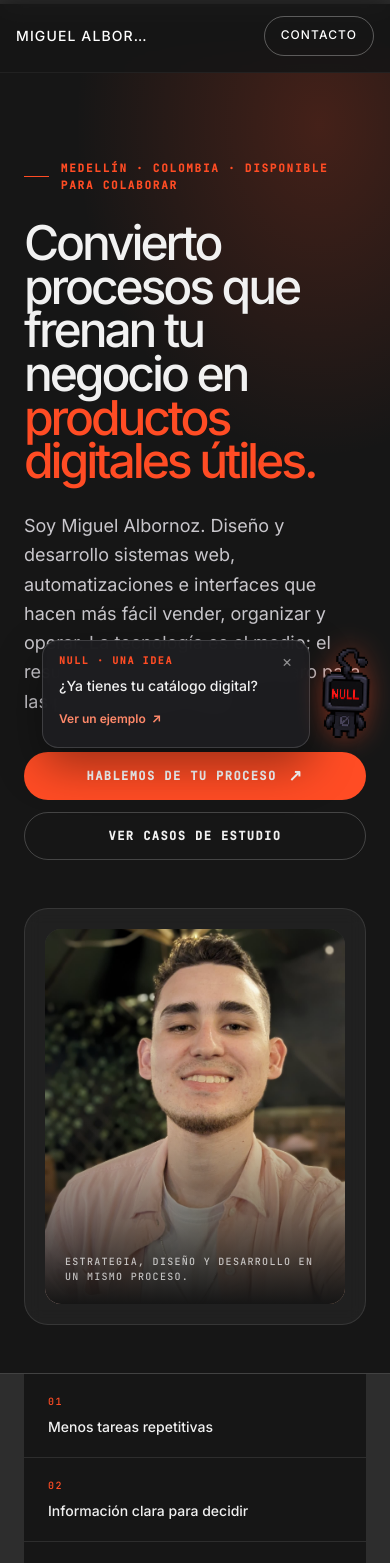
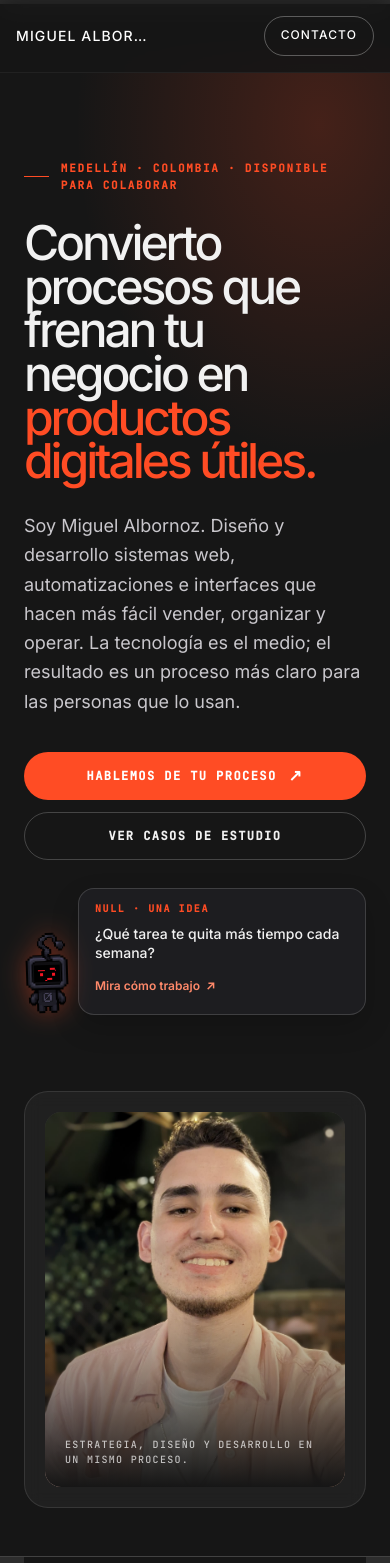
Before and after one commit to 2001mapa/portfolio_mapa, a Next.js app: page / in a window 390 px wide. Shown: the top 1563 px of the page. Built offline with nearby package versions, Linux system fonts and the light colour scheme.

Commit message:
feat: animate NULL expressions and mobile guide

```diff
--- a/src/app/globals.css
+++ b/src/app/globals.css
@@ -115,6 +115,44 @@
   animation: mascot-float 3.4s ease-in-out infinite;
 }
 
+.mascot-face {
+  position: absolute;
+  top: 41%;
+  left: 21%;
+  width: 58%;
+  height: 20%;
+  display: grid;
+  place-items: center;
+  background: #000;
+  opacity: 0;
+  pointer-events: none;
+}
+
+.mascot-face svg {
+  display: block;
+  width: 100%;
+  height: 100%;
+}
+
+@keyframes mascot-smile {
+  0%, 22%, 48%, 100% { opacity: 0; }
+  23%, 47% { opacity: 1; }
+}
+
+@keyframes mascot-think {
+  0%, 49%, 74%, 100% { opacity: 0; }
+  50%, 73% { opacity: 1; }
+}
+
+@keyframes mascot-wink {
+  0%, 75%, 98%, 100% { opacity: 0; }
+  76%, 97% { opacity: 1; }
+}
+
+.mascot-face-smile { animation: mascot-smile 12s steps(1, end) infinite; }
+.mascot-face-think { animation: mascot-think 12s steps(1, end) infinite; }
+.mascot-face-wink { animation: mascot-wink 12s steps(1, end) infinite; }
+
 @media (prefers-reduced-motion: reduce) {
   .project-loader-bar {
     animation: none;
@@ -125,4 +163,7 @@
   .mascot-float {
     animation: none;
   }
+
+  .mascot-face { animation: none; }
+  .mascot-face-smile { opacity: 1; }
 }
--- a/src/components/AboutSection.tsx
+++ b/src/components/AboutSection.tsx
@@ -2,6 +2,7 @@
 
 import { motion } from "framer-motion";
 import Image from "next/image";
+import { MobileMascotNote } from "./MobileMascotNote";
 
 const outcomes = [
   "Menos tareas repetitivas",
@@ -55,6 +56,8 @@ export function AboutSection() {
               Ver casos de estudio
             </a>
           </motion.div>
+
+          <MobileMascotNote id="about" />
         </div>
 
         <motion.aside
--- a/src/components/ContactSection.tsx
+++ b/src/components/ContactSection.tsx
@@ -2,6 +2,7 @@
 
 import { motion, useMotionValue, useSpring } from "framer-motion";
 import { useRef, useState } from "react";
+import { MobileMascotNote } from "./MobileMascotNote";
 
 export function ContactSection() {
   const [formState, setFormState] = useState({
@@ -73,6 +74,8 @@ export function ContactSection() {
             <span className="text-ember">QUE PODRÍA FUNCIONAR MEJOR?</span>
           </motion.h2>
         </div>
+
+        <MobileMascotNote id="contact" />
 
         {/* Content Layout */}
         <div className="flex flex-col lg:flex-row gap-16 lg:gap-24 justify-between">
--- a/src/components/MascotGuide.tsx
+++ b/src/components/MascotGuide.tsx
@@ -1,53 +1,15 @@
 "use client";
 
-import Image from "next/image";
 import Link from "next/link";
 import { useEffect, useRef, useState } from "react";
-
-type Moment = {
-  id: string;
-  message: string;
-  action: string;
-  href: string;
-  side: "left" | "right";
-};
-
-const moments: Moment[] = [
-  {
-    id: "about",
-    message: "¿Qué tarea te quita más tiempo cada semana?",
-    action: "Mira cómo trabajo",
-    href: "#process",
-    side: "right",
-  },
-  {
-    id: "work",
-    message: "¿Ya tienes tu catálogo digital?",
-    action: "Ver un ejemplo",
-    href: "/work/catalogo",
-    side: "left",
-  },
-  {
-    id: "services",
-    message: "¿Qué proceso quieres automatizar?",
-    action: "Cuéntame tu idea",
-    href: "#contact",
-    side: "right",
-  },
-  {
-    id: "contact",
-    message: "Podemos empezar por el problema que más te pesa.",
-    action: "Hablemos",
-    href: "#contact",
-    side: "left",
-  },
-];
+import { mascotMoments, type MascotMoment } from "@/data/mascotMoments";
+import { MascotSprite } from "./MascotSprite";
 
 const DISMISSED_KEY = "portfolio-mascot-dismissed";
 const SEEN_KEY = "portfolio-mascot-seen";
 
 export function MascotGuide() {
-  const [moment, setMoment] = useState<Moment | null>(null);
+  const [moment, setMoment] = useState<MascotMoment | null>(null);
   const [visible, setVisible] = useState(false);
   const [dismissed, setDismissed] = useState(false);
   const [activeId, setActiveId] = useState<string | null>(null);
@@ -63,10 +25,17 @@ export function MascotGuide() {
     }
 
     let frame = 0;
+    const desktopMedia = window.matchMedia("(min-width: 768px)");
     const update = () => {
       frame = 0;
+      if (!desktopMedia.matches) {
+        activeIdRef.current = null;
+        setActiveId(null);
+        setVisible(false);
+        return;
+      }
       const readingLine = window.innerHeight * 0.42;
-      const current = moments.find(({ id }) => {
+      const current = mascotMoments.find(({ id }) => {
         const bounds = document.getElementById(id)?.getBoundingClientRect();
         return bounds && bounds.top <= readingLine && bounds.bottom > readingLine;
       });
@@ -107,7 +76,7 @@ export function MascotGuide() {
 
   useEffect(() => {
     const showTimer = window.setTimeout(() => {
-      const current = moments.find(({ id }) => id === activeId);
+      const current = mascotMoments.find(({ id }) => id === activeId);
       if (!current || dismissed || shown.current.has(current.id) || document.hidden) return;
       if (document.activeElement instanceof HTMLInputElement || document.activeElement instanceof HTMLTextAreaElement) return;
 
@@ -138,7 +107,7 @@ export function MascotGuide() {
       aria-label="Sugerencia de NULL"
       aria-hidden={!visible}
       inert={!visible}
-      className={`pointer-events-none fixed bottom-24 right-3 z-40 w-[calc(100vw-1.5rem)] max-w-[21rem] transition-[opacity,transform] duration-300 ease-out motion-reduce:transition-none md:bottom-8 md:w-[22rem] md:max-w-none print:hidden ${moment.side === "left" ? "md:left-6 md:right-auto" : "md:bottom-28 md:right-6"} ${visible ? "translate-y-0 opacity-100" : "translate-y-4 opacity-0"}`}
+      className={`pointer-events-none fixed z-40 hidden w-[22rem] transition-[opacity,transform] duration-300 ease-out motion-reduce:transition-none md:bottom-8 md:block print:hidden ${moment.side === "left" ? "md:left-6" : "md:bottom-28 md:right-6"} ${visible ? "translate-y-0 opacity-100" : "translate-y-4 opacity-0"}`}
     >
       <div className={`flex items-end gap-1 ${moment.side === "left" ? "md:flex-row-reverse" : ""}`}>
         <div className="pointer-events-auto relative min-w-0 flex-1 rounded-2xl border border-white/15 bg-[#1d1d20]/95 px-4 py-3 text-white shadow-[0_18px_45px_rgba(0,0,0,0.38)] backdrop-blur-md">
@@ -156,14 +125,7 @@ export function MascotGuide() {
             {moment.action} <span aria-hidden="true">↗</span>
           </Link>
         </div>
-        <Image
-          src="/mascot-null-v2.png"
-          alt=""
-          width={64}
-          height={96}
-          unoptimized
-          className="mascot-float h-24 w-16 shrink-0 object-contain [image-rendering:pixelated] drop-shadow-[0_0_12px_rgba(255,76,36,0.45)]"
-        />
+        <MascotSprite />
       </div>
     </aside>
   );
--- /dev/null
+++ b/src/components/MascotSprite.tsx
@@ -0,0 +1,27 @@
+import Image from "next/image";
+
+export function MascotSprite({ size = "medium" }: { size?: "small" | "medium" }) {
+  return (
+    <span
+      aria-hidden="true"
+      className={`mascot-float relative block shrink-0 [image-rendering:pixelated] drop-shadow-[0_0_12px_rgba(255,76,36,0.42)] ${size === "small" ? "h-[84px] w-[46px]" : "h-24 w-[52px]"}`}
+    >
+      <Image src="/mascot-null-v2.png" alt="" width={296} height={545} unoptimized className="h-full w-full" />
+      <span className="mascot-face mascot-face-smile">
+        <svg viewBox="0 0 48 30" preserveAspectRatio="xMidYMid meet" shapeRendering="crispEdges" aria-hidden="true">
+          <path d="M7 7h3v4h3v3h4v-3h3V7h3v6h-3v4H10v-4H7zm21 0h3v4h3v3h4v-3h3V7h3v6h-3v4H31v-4h-3zM13 21h3v3h3v2h10v-2h3v-3h3v5h-3v3H16v-3h-3z" fill="#f31624" />
+        </svg>
+      </span>
+      <span className="mascot-face mascot-face-think">
+        <svg viewBox="0 0 48 30" preserveAspectRatio="xMidYMid meet" shapeRendering="crispEdges" aria-hidden="true">
+          <path d="M7 8h13v3H7zm21-3h9v3h3v3h-3V8h-9zM11 14h5v5h-5zm22 0h5v5h-5zm-9 9h8v3h-8zm-4 3h4v3h-4z" fill="#f31624" />
+        </svg>
+      </span>
+      <span className="mascot-face mascot-face-wink">
+        <svg viewBox="0 0 48 30" preserveAspectRatio="xMidYMid meet" shapeRendering="crispEdges" aria-hidden="true">
+          <path d="M7 13h14v3H7zm23-5h3v3h3v3h3v-3h3V8h3v7h-3v3h-9v-3h-3zM11 22h3v3h4v2h12v-2h4v-3h3v5h-3v3H14v-3h-3z" fill="#f31624" />
+        </svg>
+      </span>
+    </span>
+  );
+}
--- /dev/null
+++ b/src/components/MobileMascotNote.tsx
@@ -0,0 +1,21 @@
+import Link from "next/link";
+import { mascotMoments } from "@/data/mascotMoments";
+import { MascotSprite } from "./MascotSprite";
+
+export function MobileMascotNote({ id }: { id: string }) {
+  const moment = mascotMoments.find((item) => item.id === id);
+  if (!moment) return null;
+
+  return (
+    <aside aria-label="Idea de NULL" className="flex w-full items-end gap-2 py-7 md:hidden">
+      <MascotSprite size="small" />
+      <div className="min-w-0 flex-1 rounded-2xl border border-white/15 bg-[#1d1d20] px-4 py-3 text-white shadow-[0_12px_28px_rgba(0,0,0,0.18)]">
+        <p className="font-[family-name:var(--font-ibm-plex-mono)] text-[10px] font-semibold uppercase tracking-[0.16em] text-ember">NULL · una idea</p>
+        <p className="mt-2 text-sm font-medium leading-snug text-fog">{moment.message}</p>
+        <Link href={moment.href} className="mt-2 inline-flex min-h-8 items-center gap-1.5 text-xs font-semibold text-[#ff896a] underline-offset-4 hover:underline focus-visible:outline-2 focus-visible:outline-offset-2 focus-visible:outline-ember">
+          {moment.action} <span aria-hidden="true">↗</span>
+        </Link>
+      </div>
+    </aside>
+  );
+}
--- a/src/components/ServicesSection.tsx
+++ b/src/components/ServicesSection.tsx
@@ -1,6 +1,7 @@
 "use client";
 
 import { motion } from "framer-motion";
+import { MobileMascotNote } from "./MobileMascotNote";
 
 const services = [
   {
@@ -36,6 +37,8 @@ export function ServicesSection() {
           </div>
         </div>
 
+        <MobileMascotNote id="services" />
+
         <div className="mt-3 divide-y divide-white/15">
           {services.map((service, index) => (
             <motion.article
--- a/src/components/WorkGrid.tsx
+++ b/src/components/WorkGrid.tsx
@@ -4,6 +4,7 @@ import { motion } from "framer-motion";
 import Link from "next/link";
 import { useEffect, useRef } from "react";
 import { videoUrl } from "@/data/media";
+import { MobileMascotNote } from "./MobileMascotNote";
 
 type Project = {
   slug: string;
@@ -239,6 +240,8 @@ export function WorkGrid() {
           </p>
         </motion.div>
 
+        <MobileMascotNote id="work" />
+
         {/* Bento Grid */}
         <div className="grid grid-cols-1 md:grid-cols-3 gap-4 md:gap-5 md:auto-rows-[380px]">
           {projects.map((project, index) => (
--- /dev/null
+++ b/src/data/mascotMoments.ts
@@ -0,0 +1,38 @@
+export type MascotMoment = {
+  id: string;
+  message: string;
+  action: string;
+  href: string;
+  side: "left" | "right";
+};
+
+export const mascotMoments: MascotMoment[] = [
+  {
+    id: "about",
+    message: "¿Qué tarea te quita más tiempo cada semana?",
+    action: "Mira cómo trabajo",
+    href: "#process",
+    side: "right",
+  },
+  {
+    id: "work",
+    message: "¿Ya tienes tu catálogo digital?",
+    action: "Ver un ejemplo",
+    href: "/work/catalogo",
+    side: "left",
+  },
+  {
+    id: "services",
+    message: "¿Qué proceso quieres automatizar?",
+    action: "Cuéntame tu idea",
+    href: "#contact",
+    side: "right",
+  },
+  {
+    id: "contact",
+    message: "Podemos empezar por el problema que más te pesa.",
+    action: "Hablemos",
+    href: "#contact",
+    side: "left",
+  },
+];
```
